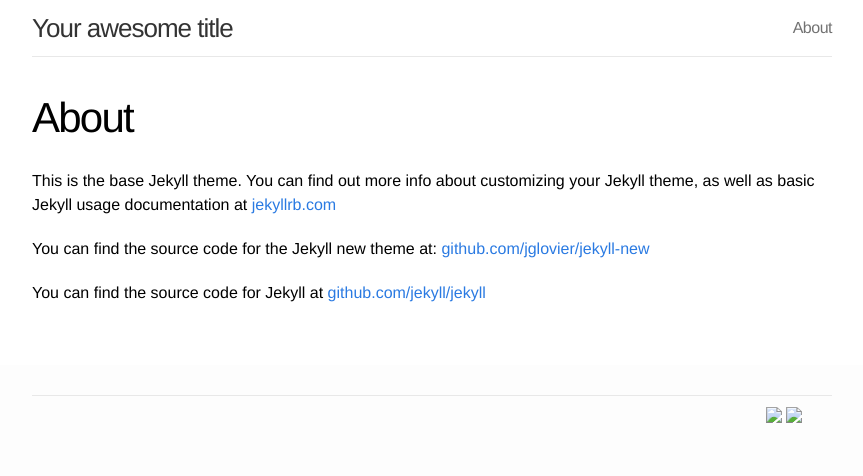
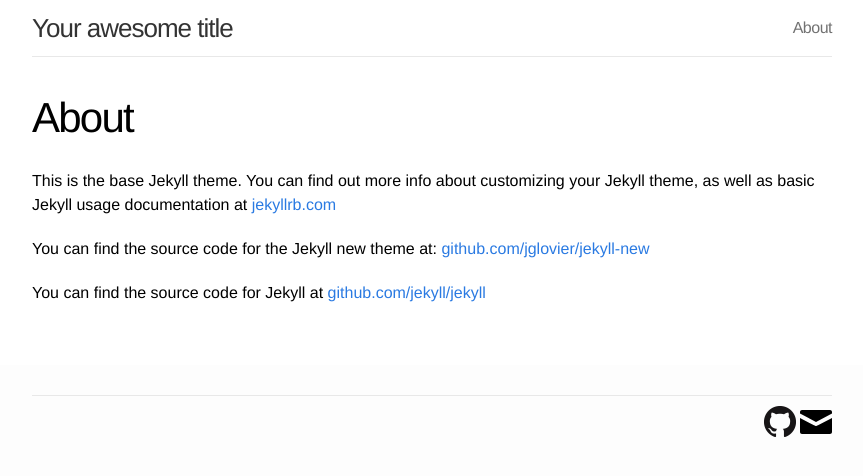
Before and after one commit to schlegde/schlegel.github.io, a Jekyll site: the page built from about.md, in a window 1280 px wide. Shown: the top 476 px of the page, without its empty margins (208-1071 px from the left). Built offline with Jekyll 4.4.1, drawn with Linux system fonts in a browser that asks for light colours.

Commit message:
fix the social icons

```diff
--- a/_includes/footer.html
+++ b/_includes/footer.html
@@ -2,8 +2,8 @@
   <div class="wrap">
     <div class="footerwrap">
       <div class="social-icons">
-        <a href="https://github.com/{{ site.username }}"><img src="icons/gh32px.png"/></a>
-        <a href="{{ site.baseurl }}/contact/"><img src="icons/mail.png"/></a>
+        <a href="https://github.com/{{ site.username }}"><img src="{{ site.baseurl }}/icons/gh32px.png"></a>
+        <a href="{{ site.baseurl }}/contact/"><img src="{{ site.baseurl }}/icons/mail.svg"></a>
       </div>
     </div>
   </div>
--- a/css/main.css
+++ b/css/main.css
@@ -98,8 +98,9 @@
 
 .social-icons {
   float:right;
-  padding: 10px 30px;
+  padding: 10px 0;
 }
+
 .footer-heading {
   font-size: 18px;
   font-weight: 300;
```
Also changed, not shown: icons/mail.svg (added).
